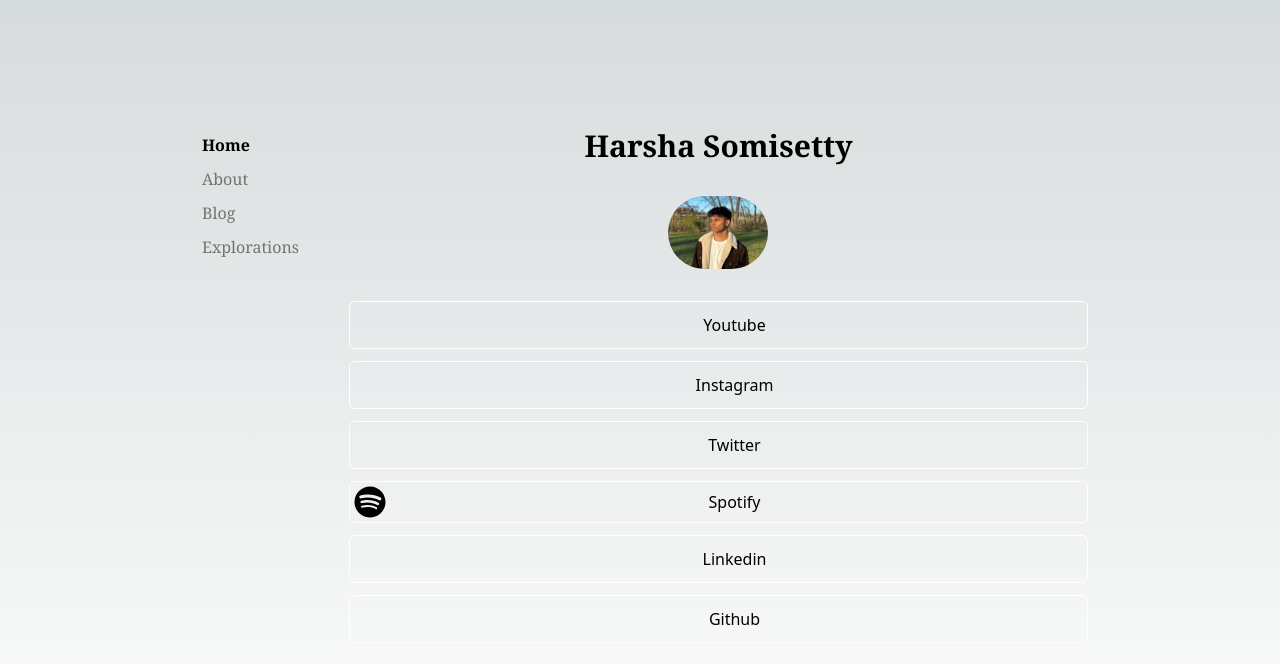
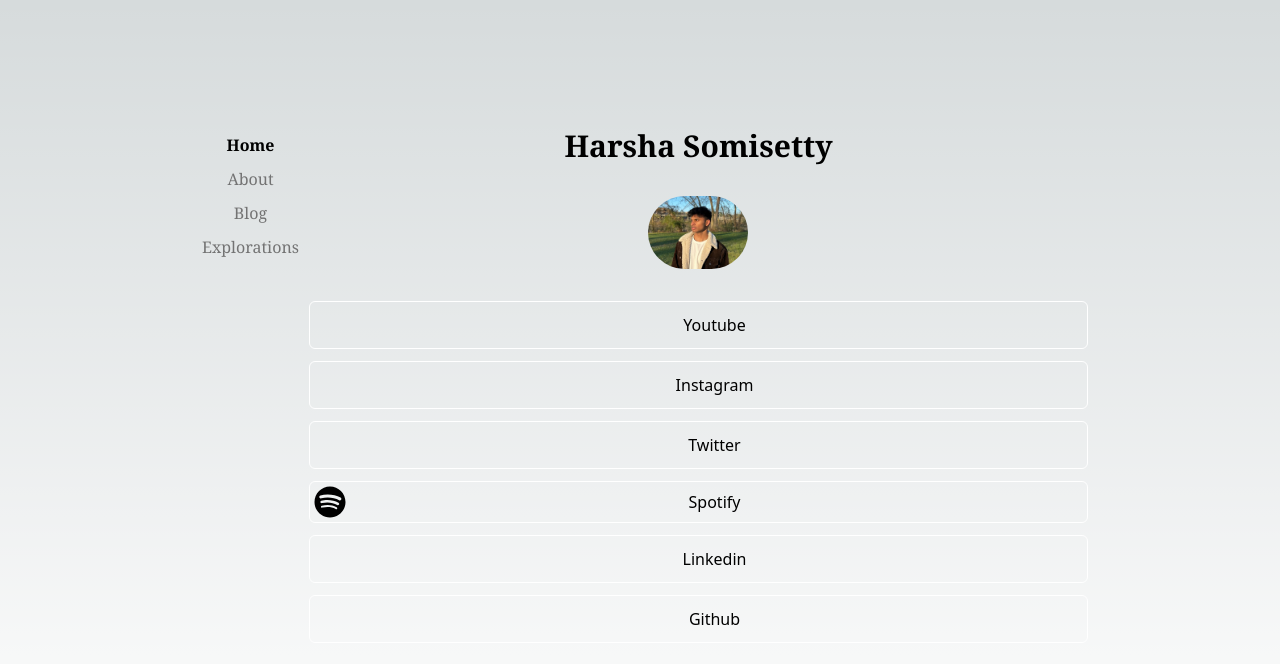
Before and after one commit to harshasomisetty/personal-website, a Next.js app: page / in a window 1280 px wide. Shown: the top 664 px of the page. Built offline with nearby package versions, Linux system fonts and the light colour scheme; some icons are missing.

Commit message:
updated structure

```diff
--- /dev/null
+++ b/src/app/(socials)/spotify/page.tsx
@@ -0,0 +1,11 @@
+'use client';
+import { PLATFORMS, Platform } from '@/components/Socials';
+import { useEffect } from 'react';
+
+export default function Page() {
+  useEffect(() => {
+    window.location.href = PLATFORMS[Platform.Spotify].linkText;
+  });
+
+  return <>Redirecting</>;
+}
--- a/src/app/blog/page.tsx
+++ b/src/app/blog/page.tsx
@@ -4,34 +4,8 @@
 
 export const metadata: Metadata = {
   title: 'Blog',
-  description: 'Read my thoughts on software development, design, and more.',
+  description: 'Thoughts',
 };
-
-// export default function BlogPage() {
-//   return (
-//     <section>
-//       <h1 className="font-bold text-3xl font-serif mb-5">Blog</h1>
-//       {allBlogs
-//         .sort((a, b) => {
-//           if (a.date > b.date) {
-//             return -1;
-//           }
-//           return 1;
-//         })
-//         .map((post) => (
-//           <Link
-//             key={post.slug}
-//             className="flex flex-col space-y-1 mb-4"
-//             href={`/blog/${post.slug}`}
-//           >
-//             <div className="w-full flex flex-col">
-//               <p>{post.title}</p>
-//             </div>
-//           </Link>
-//         ))}
-//     </section>
-//   );
-// }
 
 export default function BlogPage() {
   return (
--- a/src/components/Navbar.tsx
+++ b/src/components/Navbar.tsx
@@ -1,14 +1,14 @@
-"use client";
+'use client';
 
-import { usePathname } from "next/navigation";
-import Link from "next/link";
-import clsx from "clsx";
-import { routes } from "../lib/constants";
+import clsx from 'clsx';
+import Link from 'next/link';
+import { usePathname } from 'next/navigation';
+import { routes } from '../lib/constants';
 
 export default function Navbar() {
-  let pathname = usePathname() || "/";
-  if (pathname.includes("/blog/")) {
-    pathname = "/blog";
+  let pathname = usePathname() || '/';
+  if (pathname.includes('/blog/')) {
+    pathname = '/blog';
   }
 
   return (
@@ -18,14 +18,14 @@
           <Logo />
         </div> */}
         <nav
-          className="flex flex-row md:flex-col items-start relative px-4 md:px-0 pb-0 fade md:overflow-auto scroll-pr-6 md:relative"
+          className="flex flex-row md:flex-col items-center justify-center px-4 md:px-0 pb-0 fade md:overflow-auto scroll-pr-6 md:relative"
           id="nav"
         >
-          <div className="flex flex-row md:flex-col space-x-0 pr-10 mb-2 mt-2 md:mt-0">
+          {/* <div className="flex flex-row md:flex-col space-x-0 pr-10 mb-2 mt-2 md:mt-0"> */}
           {Object.entries(routes).map(([path, { name }]) => {
             const isActive = path === pathname;
 
-              if (name === "Notes") {
+            if (name === 'Notes') {
               return (
                 <a
                   key={path}
@@ -43,11 +43,11 @@
                   key={path}
                   href={path}
                   className={clsx(
-                      "transition-all hover:text-neutral-800 dark:hover:text-neutral-200 flex align-middle",
+                    'transition-all hover:text-neutral-800 dark:hover:text-neutral-200 flex align-middle',
                     {
-                        "text-neutral-500": !isActive,
-                        "font-bold": isActive,
-                      }
+                      'text-neutral-500': !isActive,
+                      'font-bold': isActive,
+                    },
                   )}
                 >
                   <span className="relative py-[5px] px-[10px]">{name}</span>
@@ -55,7 +55,7 @@
               );
             }
           })}
-          </div>
+          {/* </div> */}
         </nav>
       </div>
     </aside>
--- a/src/components/Socials.tsx
+++ b/src/components/Socials.tsx
@@ -21,7 +21,7 @@
   title: string;
 }
 
-const PLATFORMS: Record<Platform, PlatformInfo> = {
+export const PLATFORMS: Record<Platform, PlatformInfo> = {
   [Platform.Github]: {
     icon: <LogoGithub size={32} />,
     linkText: 'https://www.github.com/harshasomisetty',
@@ -61,8 +61,6 @@
 
 export const SocialLink = (props: Props) => {
   const platformInfo = PLATFORMS[props.platform];
-  //   console.log("props.platform prop", props.platform);
-  //   console.log("platformInfo", platformInfo);
   return (
     <a
       href={platformInfo.linkText}
@@ -79,29 +77,3 @@
     </a>
   );
 };
-
-{
-  /* <a
-  href={href}
-  target="_blank"
-  rel="noopener noreferrer"
-  className="flex items-center p-1 w-full rounded-md hover:scale-105 transition-all bg-gray-100 mb-3 max-w-3xl"
->
-  <div className="flex text-center w-full">
-    <div className="w-10 h-10">
-      {image && (
-        <Image
-          className="rounded-sm"
-          alt={title}
-          src={image}
-          width={40}
-          height={40}
-        />
-      )}
-    </div>
-    <h2 className="flex justify-center items-center font-semibold w-full text-gray-700 -ml-10">
-      {title}
-    </h2>
-  </div>
-</a>; */
-}
```
Also changed, not shown: package.json (+4 -3 lines), src/app/sitemap.ts (+2 -8 lines), 1 other file (tests, documents, lock files or other folders). Lines whose indentation alone changed are shown as unchanged.
